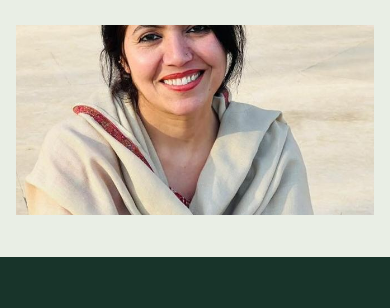
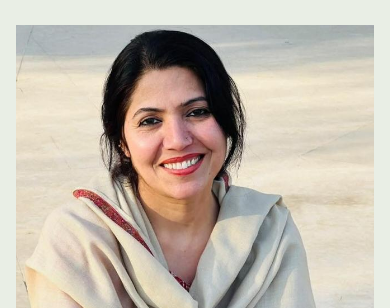
Before and after one commit to WhyShallow/MaWebsite, a plain HTML site: page njz/index.html in a window 390 px wide. Shown: the part 324-632 px from the top of the page. Drawn offline with Linux system fonts and the light colour scheme.

Commit message:
Fixed image

```diff
--- a/style.css
+++ b/style.css
@@ -267,13 +267,13 @@ h1 span { color: #527844; }
 :root[data-theme="dark"] .wallpaper-hero-copy > p:last-child { color: var(--muted); }
 :root[data-theme="dark"] .wallpaper-card { background: #202d24; color: var(--ink); }
 :root[data-theme="dark"] .wallpaper-card-meta { color: var(--muted); }
-.book-hero { min-height: 410px; padding-block: 72px 62px; display: grid; grid-template-columns: 1fr .85fr; align-items: center; gap: 60px; }
+.book-hero { min-height: 410px; padding-block: 72px 62px; display: grid; grid-template-columns: minmax(0, 1fr) minmax(0, 640px); align-items: center; gap: 60px; }
 .book-hero-copy { max-width: 560px; }
 .book-hero-copy .eyebrow { margin-bottom: 15px; }
 .book-hero h1 { margin-bottom: 17px; font-size: 68px; }
 .book-hero h1 span { color: #e16b4c; }
 .book-hero-copy > p:last-child { max-width: 440px; margin: 0; color: #53635a; font-size: 16px; line-height: 1.75; }
-.book-art { min-height: 260px; position: relative; overflow: hidden; background: #f0be60; }
+.book-art { width: 100%; max-width: 640px; height: 640px; min-height: 0; justify-self: end; position: relative; overflow: hidden; background: #f0be60; }
 .book-art img { width: 100%; height: 100%; position: absolute; inset: 0; object-fit: cover; }
 .books-section { padding: 70px 0 88px; background: var(--forest); color: #f4f3e9; }
 .books-heading { margin-bottom: 28px; display: flex; justify-content: space-between; align-items: end; gap: 24px; }
@@ -369,7 +369,7 @@ h1 span { color: #527844; }
   .latest-wallpaper-preview { aspect-ratio: 16 / 10; }
   .book-hero { min-height: 0; padding-block: 52px 42px; grid-template-columns: 1fr; gap: 28px; }
   .book-hero h1 { font-size: 54px; }
-  .book-art { min-height: 220px; }
+  .book-art { width: 100%; height: auto; max-width: 640px; aspect-ratio: 1; justify-self: start; }
   .books-section { padding: 54px 0 66px; }
   .books-heading { align-items: start; flex-direction: column; gap: 10px; }
   .books-heading h2 { font-size: 30px; }
@@ -381,7 +381,7 @@ h1 span { color: #527844; }
   .wallpaper-art-block:first-child { left: 12%; }
   .wallpaper-art-block:nth-child(3) { right: 8%; width: 82px; }
   .book-hero h1 { font-size: 48px; }
-  .book-art { min-height: 190px; }
+  .book-art { width: 100%; height: auto; min-height: 0; aspect-ratio: 1; }
   .book-order-form { padding: 21px; }
   .order-dialog-heading h2 { font-size: 22px; }
   .order-form-bottom { align-items: flex-start; flex-direction: column; }
```
